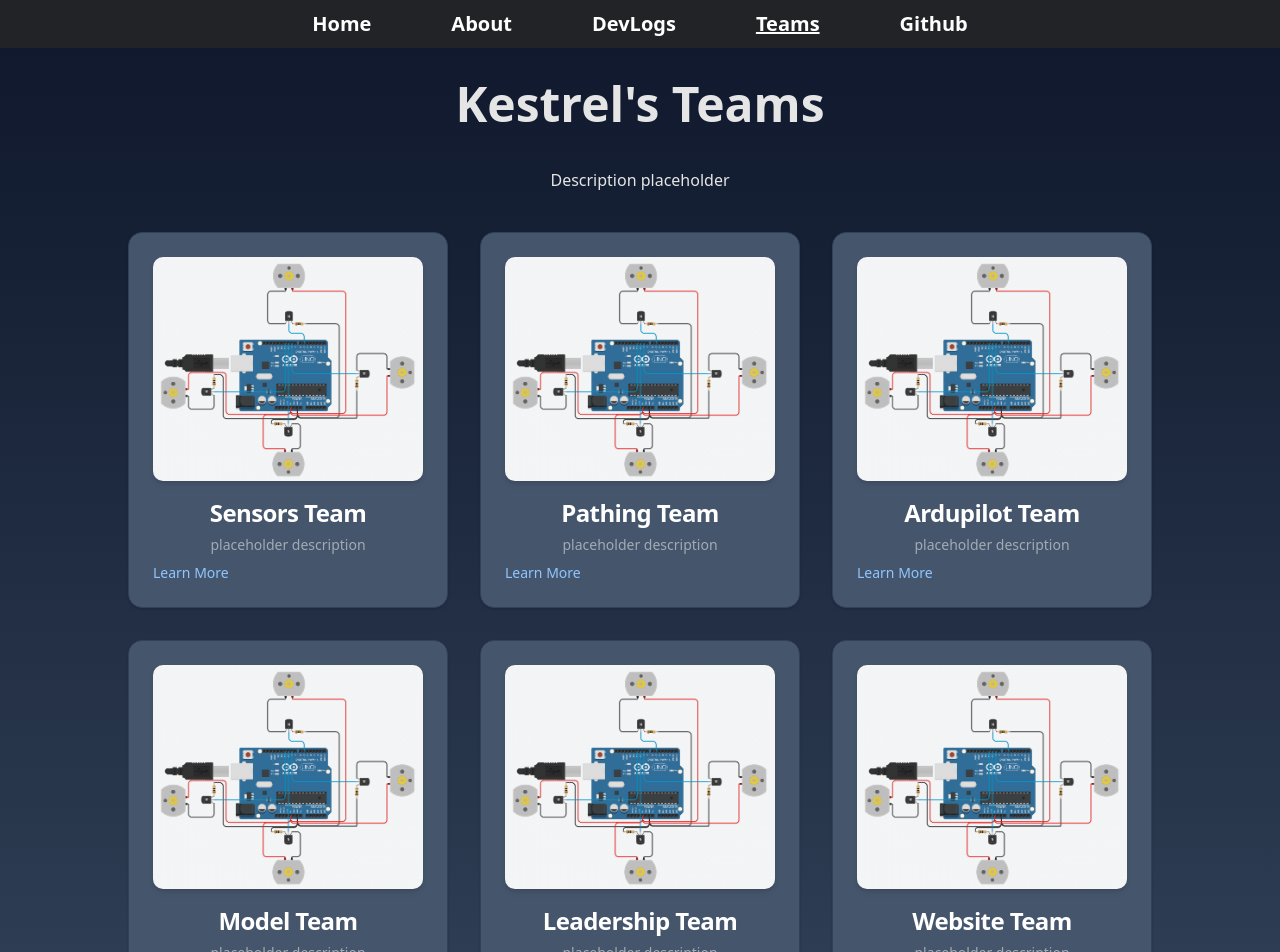
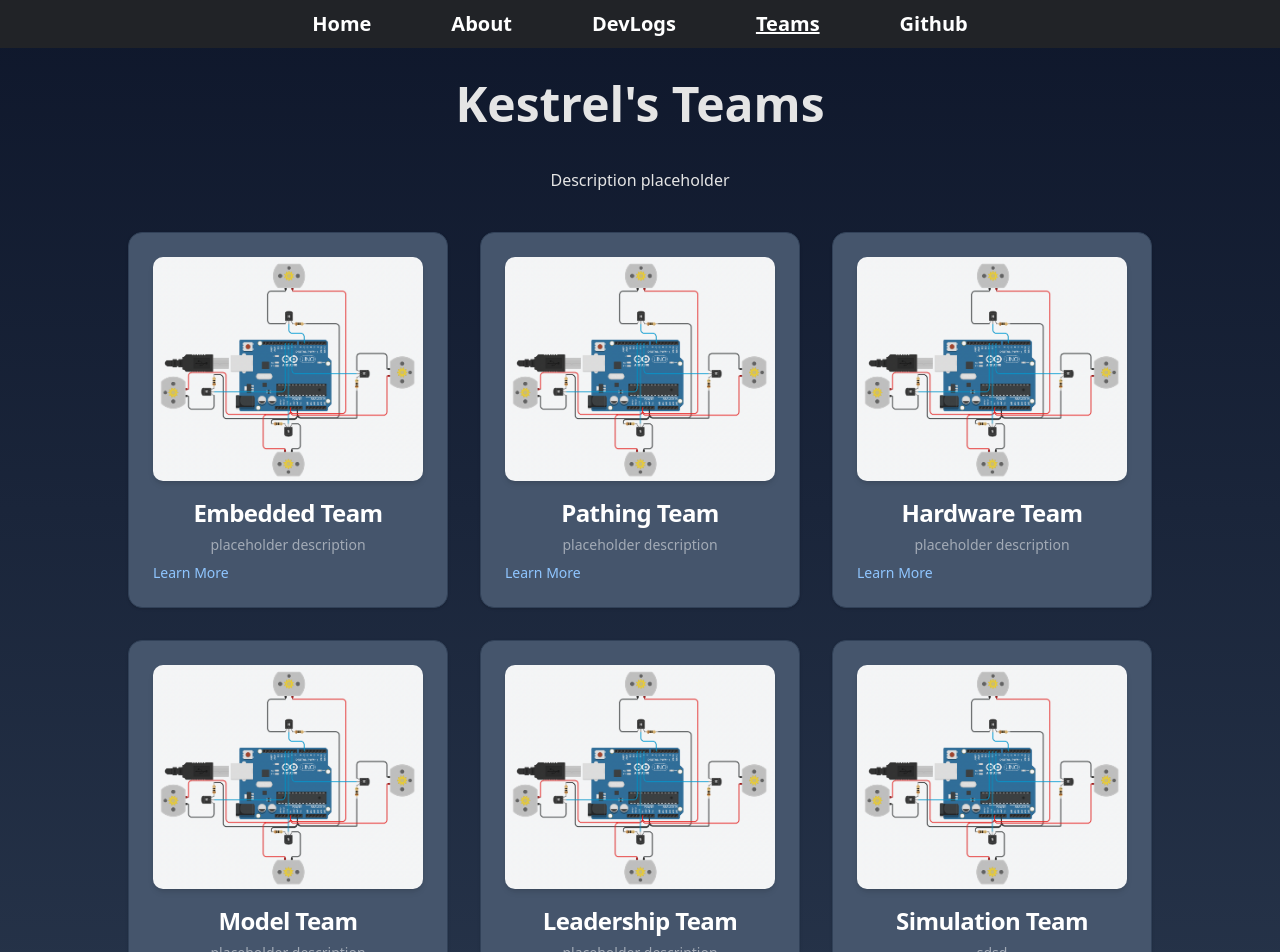
Before and after one commit to satasatalight/kestrel-ucf, a Next.js app: page /teams in a window 1280 px wide. Shown: the top 952 px of the page. Built offline with nearby package versions, Linux system fonts and the light colour scheme.

Commit message:
update team names

```diff
--- a/app/components/NavBar/NavBarLink.tsx
+++ b/app/components/NavBar/NavBarLink.tsx
@@ -44,19 +44,22 @@ const NavBarLink = ({ label, href, isNewWindow }: Props) => {
             className="z-9999"
           >
             <DropdownMenuItem asChild>
-              <Link href="/teams/sensors">Sensors</Link>
+              <Link href="/teams/embedded">Embedded</Link>
             </DropdownMenuItem>
             <DropdownMenuItem asChild>
               <Link href="/teams/pathing">Pathing</Link>
             </DropdownMenuItem>
             <DropdownMenuItem asChild>
-              <Link href="/teams/ardupilot">Ardupilot</Link>
+              <Link href="/teams/hardware">Hardware</Link>
             </DropdownMenuItem>
             <DropdownMenuItem asChild>
               <Link href="/teams/model">Model</Link>
             </DropdownMenuItem>
             <DropdownMenuItem asChild>
               <Link href="/teams/leadership">Leadership</Link>
+            </DropdownMenuItem>
+            <DropdownMenuItem asChild>
+              <Link href="/teams/simulation">Simulation</Link>
             </DropdownMenuItem>
             <DropdownMenuItem asChild>
               <Link href="/teams/website">Website</Link>
--- a/app/teams/sensors/page.tsx
+++ b/app/teams/embedded/page.tsx
@@ -45,7 +45,7 @@ const SensorsTeamPage = () => {
 
   return <div className="bg-gradient-to-t from-slate-700 to-slate-900 text-neutral-200 h-[100vh]">
     <h1 className="pt-20 text-5xl text-center font-bold font-mono">
-      Kestrel's Sensors Team
+      Kestrel's Embedded Software Team
     </h1>
 
     <div className="container mx-auto max-w-5xl">
--- a/app/teams/page.tsx
+++ b/app/teams/page.tsx
@@ -5,10 +5,10 @@ import TeamCard, { TeamCardProps } from "./_components/TeamCard";
 const TeamsPage = () => {
   const cards: TeamCardProps[] = [
     {
-      title: "Sensors Team",
+      title: "Embedded Team",
       description: "placeholder description",
       image: placeholder,
-      link: "/teams/sensors"
+      link: "/teams/embedded"
     },
     {
       title: "Pathing Team",
@@ -17,10 +17,10 @@ const TeamsPage = () => {
       link: "/teams/pathing"
     },
     {
-      title: "Ardupilot Team",
+      title: "Hardware Team",
       description: "placeholder description",
       image: placeholder,
-      link: "/teams/ardupilot"
+      link: "/teams/hardware"
     },
     {
       title: "Model Team",
@@ -33,6 +33,12 @@ const TeamsPage = () => {
       description: "placeholder description",
       image: placeholder,
       link: "/teams/leadership"
+    },
+    {
+      title: "Simulation Team",
+      description: "sdsd",
+      image: placeholder,
+      link: "/teams/simulation"
     },
     {
       title: "Website Team",
```
